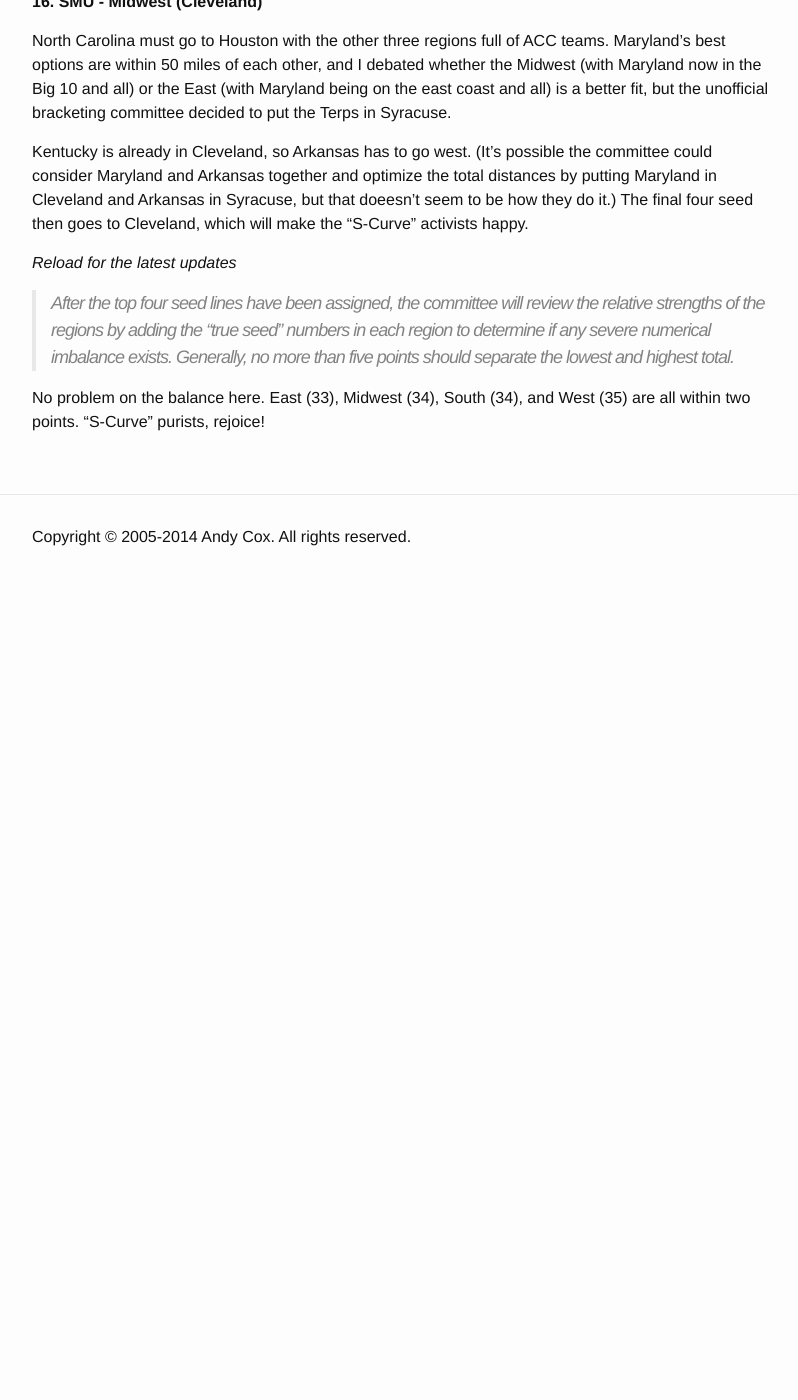
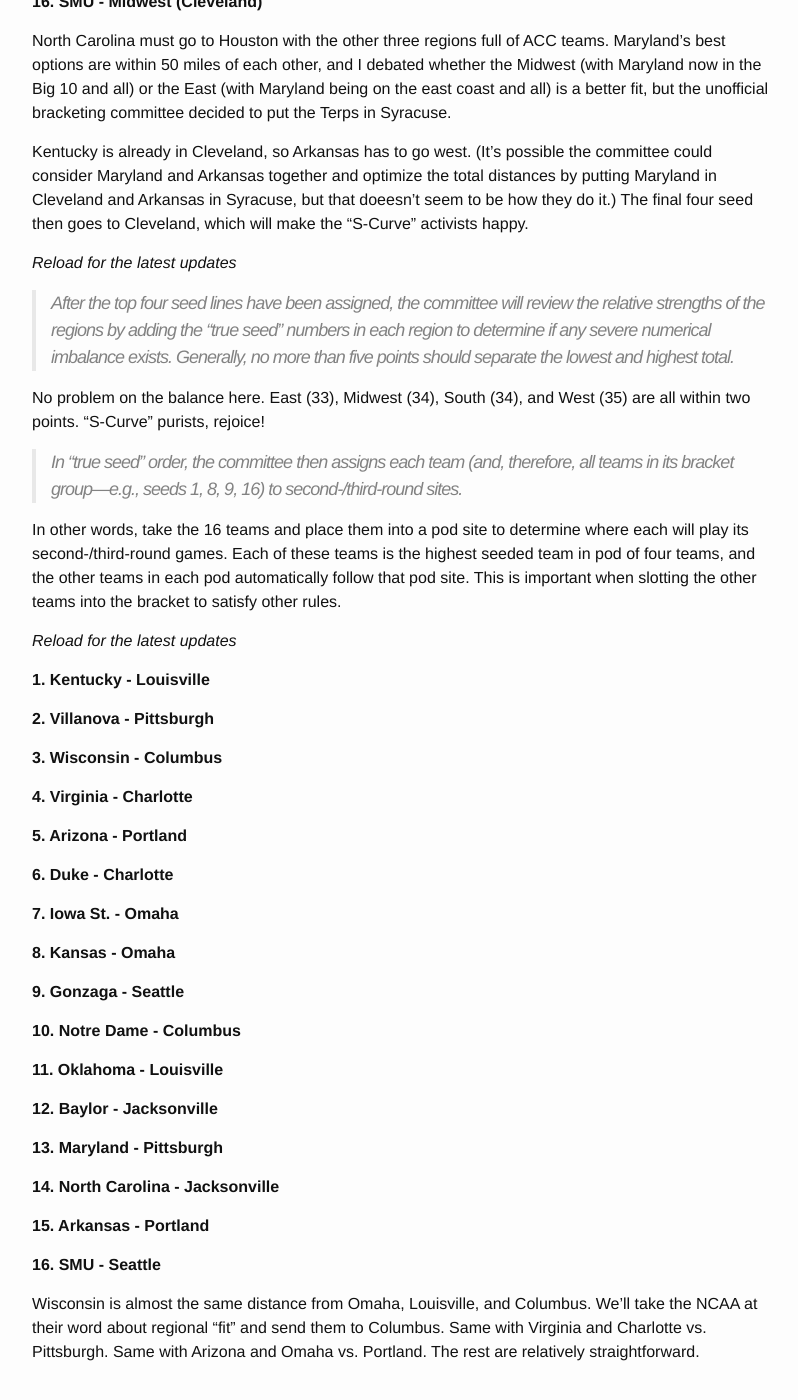
Before and after one commit to crashingthedance/blog.crashingthedance.com, a Jekyll site: the page built from _posts/2015-03-15-mocking_the_bracket.md, in a window 1280 px wide and 1400 px high, scrolled down 4110 px. Shown: the whole window, without its empty margins (238-1036 px from the left). Built offline with Jekyll 4.4.1, drawn with Linux system fonts in a browser that asks for light colours; comment, search, counter and statistics services are not loaded; before the commit the page ends 4704 px from its top, so only the background shows below that.

Commit message:
Mock bracket update

```diff
--- a/_posts/2015-03-15-mocking_the_bracket.md
+++ b/_posts/2015-03-15-mocking_the_bracket.md
@@ -248,3 +248,54 @@ which will make the "S-Curve" activists happy.
 
 No problem on the balance here. East (33), Midwest (34), South (34), and West
 (35) are all within two points. "S-Curve" purists, rejoice!
+
+> In “true seed” order, the committee then
+> assigns each team (and, therefore, all
+> teams in its bracket group—e.g., seeds 1, 8,
+> 9, 16) to second-/third-round sites.
+
+In other words, take the 16 teams and place them into a pod site to determine
+where each will play its second-/third-round games. Each of these teams is the
+highest seeded team in pod of four teams, and the other teams in each pod
+automatically follow that pod site. This is important when slotting the other
+teams into the bracket to satisfy other rules.
+
+<a name='latest'></a>
+*Reload for the latest updates*
+
+**1. Kentucky - Louisville**
+
+**2. Villanova - Pittsburgh**
+
+**3. Wisconsin - Columbus**
+
+**4. Virginia - Charlotte**
+
+**5. Arizona - Portland**
+
+**6. Duke - Charlotte**
+
+**7. Iowa St. - Omaha**
+
+**8. Kansas - Omaha**
+
+**9. Gonzaga - Seattle**
+
+**10.  Notre Dame - Columbus**
+
+**11.  Oklahoma - Louisville**
+
+**12.  Baylor - Jacksonville**
+
+**13.  Maryland - Pittsburgh**
+
+**14.  North Carolina - Jacksonville**
+
+**15.  Arkansas - Portland**
+
+**16.  SMU - Seattle**
+
+Wisconsin is almost the same distance from Omaha, Louisville, and Columbus.
+We'll take the NCAA at their word about regional "fit" and send them to
+Columbus. Same with Virginia and Charlotte vs. Pittsburgh. Same with Arizona and
+Omaha vs. Portland. The rest are relatively straightforward.
```
